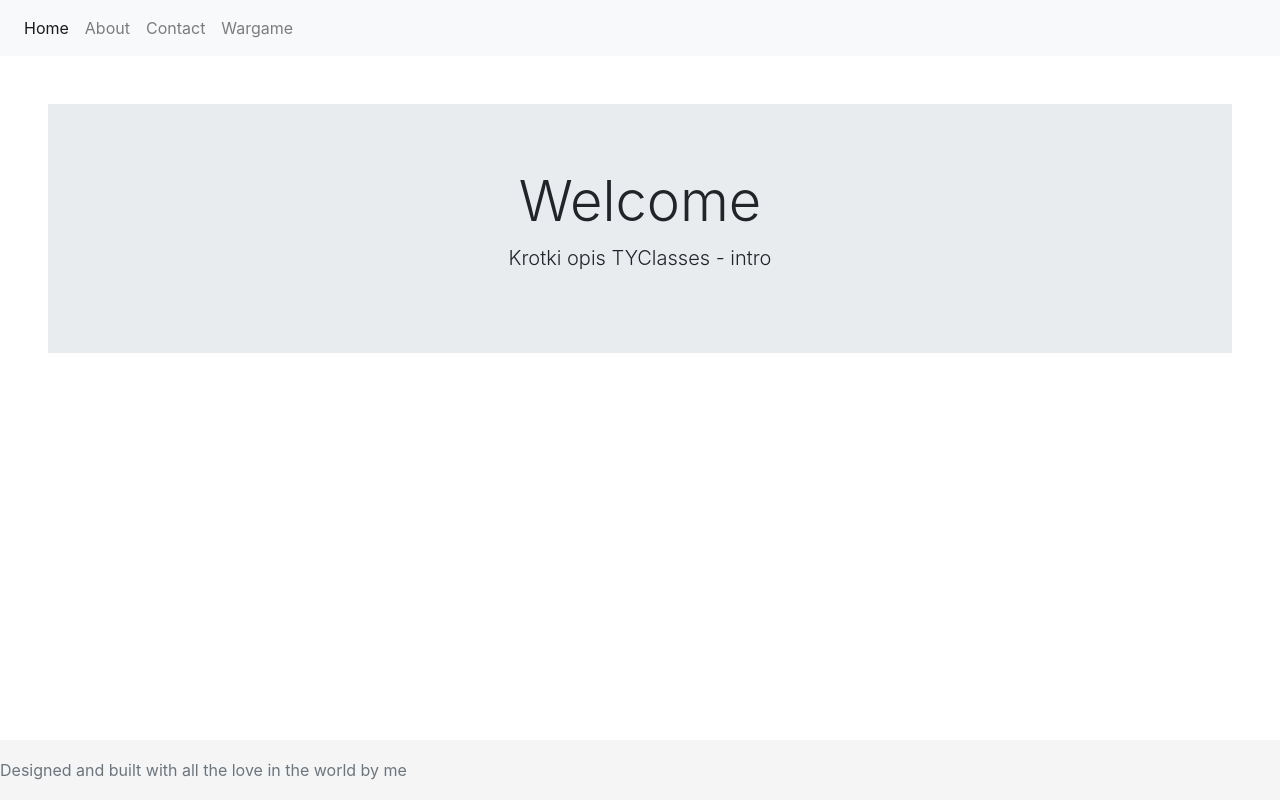
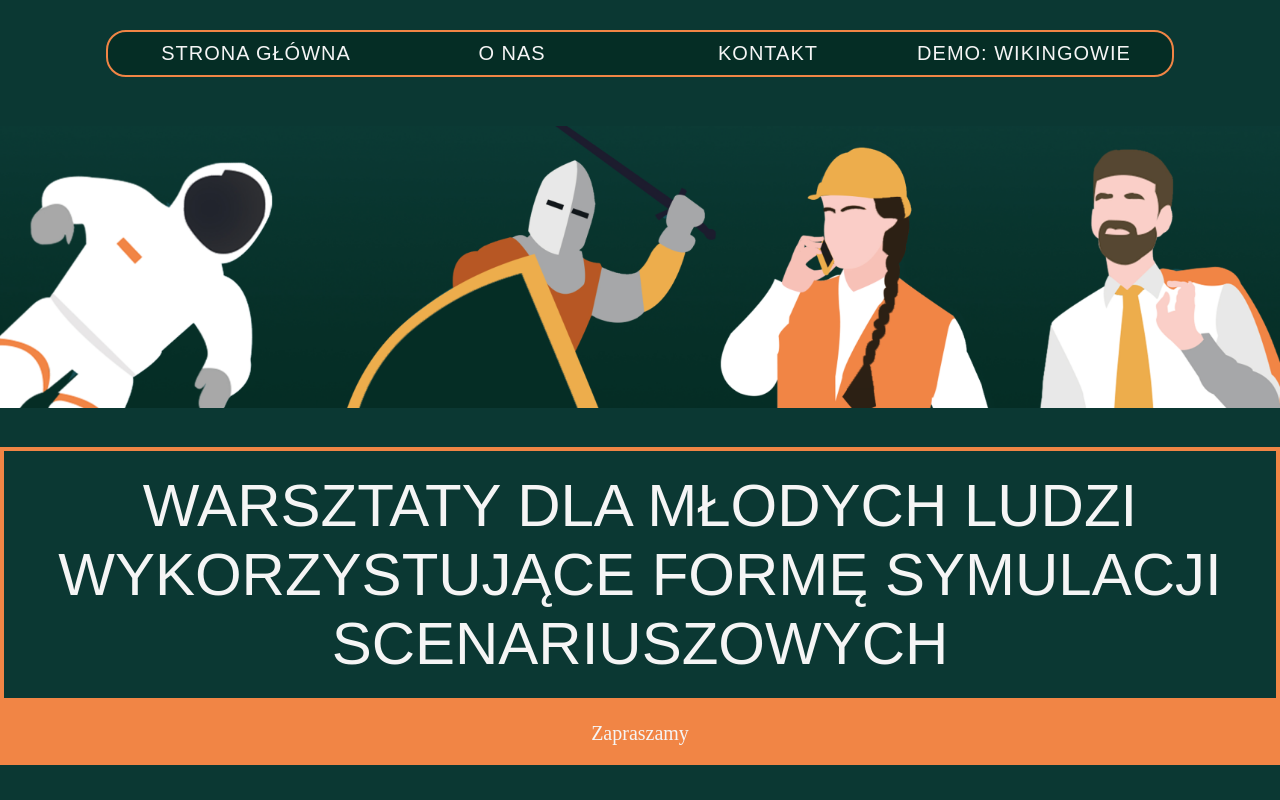
Before and after one commit to MikeRodziewicz/Wargame, a Flask app: page / in a window 1280 px wide. Run offline with Flask 2, Linux system fonts and the light colour scheme; some libraries are stand-ins or nearby versions.

Commit message:
styling - landing page done

```diff
--- /dev/null
+++ b/wargamemain/static/style.css
@@ -0,0 +1,88 @@
+* {
+    margin: 0;
+    padding: 0;
+}
+
+
+html {
+    font-size: 10px;;
+    background-color: #0B3833;
+
+}
+header {
+    height: 40vh;
+    background-image: url('logo3.png');
+    background-size: contain;
+    background-position: center;
+    background-repeat: no-repeat;
+    background-color: #0B3833;
+
+}
+
+main {
+    font-size: 6rem;
+    color:whitesmoke;
+
+}
+
+main p {
+    margin-top: 20px;
+    padding: 20px;
+    text-align: center;
+    border: 4px solid #F18545;
+    text-transform: uppercase;
+    font-family: arial, sans-serif;
+}
+
+
+nav {
+    width: 90%;
+    margin: 30px auto;
+    background-color: #052D25;
+    max-width: 1024px;
+    padding: 0 20px;
+    border-radius: 20px;
+    border: 2px solid #F18545;
+
+}
+
+nav ul {
+    list-style: none;
+    font-size: 0;
+
+}
+
+nav ul li {
+    display: inline-block;
+    width: 25%;
+
+}
+
+nav ul li a {
+    display: block;
+    font-size: 20px;
+    color:whitesmoke;
+    text-decoration: none;
+    font-family: arial, sans-serif;
+    letter-spacing: 1px;
+    text-transform: uppercase;
+    padding: 10px;
+    text-align: center;
+
+}
+
+nav ul li a:hover {
+    background-color: ghostwhite;
+    color: black;
+}
+
+footer {
+    background-color: #F18545;
+
+}
+
+footer p {
+    color: whitesmoke;
+    text-align: center;
+    padding: 2rem 0;
+    font-size: 2rem;
--- a/wargamemain/styles/style.css
+++ /dev/null
@@ -1,8 +0,0 @@
-.footer {
-    position: absolute;
-    bottom: 0;
-    width: 100%;
-    height: 60px;
-    line-height: 60px;
-    background-color: #f5f5f5;
-}
--- a/wargamemain/templates/base.html
+++ b/wargamemain/templates/base.html
@@ -1,52 +1,33 @@
 <!DOCTYPE html>
-<html lang="en">
+<html lang="pl">
 <head>
-    <link rel="stylesheet" href="/styles/style.css">
-    <link rel="stylesheet" href="https://stackpath.bootstrapcdn.com/bootstrap/4.5.2/css/bootstrap.min.css" integrity="sha384-JcKb8q3iqJ61gNV9KGb8thSsNjpSL0n8PARn9HuZOnIxN0hoP+VmmDGMN5t9UJ0Z" crossorigin="anonymous">
-    <script src="https://code.jquery.com/jquery-3.5.1.slim.min.js" integrity="sha384-DfXdz2htPH0lsSSs5nCTpuj/zy4C+OGpamoFVy38MVBnE+IbbVYUew+OrCXaRkfj" crossorigin="anonymous"></script>
-    <script src="https://cdn.jsdelivr.net/npm/popper.js@1.16.1/dist/umd/popper.min.js" integrity="sha384-9/reFTGAW83EW2RDu2S0VKaIzap3H66lZH81PoYlFhbGU+6BZp6G7niu735Sk7lN" crossorigin="anonymous"></script>
-    <script src="https://stackpath.bootstrapcdn.com/bootstrap/4.5.2/js/bootstrap.min.js" integrity="sha384-B4gt1jrGC7Jh4AgTPSdUtOBvfO8shuf57BaghqFfPlYxofvL8/KUEfYiJOMMV+rV" crossorigin="anonymous"></script>
     <meta charset="UTF-8">
-    <title>Title</title>
+    <link rel="stylesheet" href={{ url_for('static', filename="style.css")}}>
+    <title>TyClasses</title>
 </head>
 <body>
 
-<nav class="navbar navbar-expand-lg navbar-light bg-light">
-  <button class="navbar-toggler" type="button" data-toggle="collapse" data-target="#navbarSupportedContent" aria-controls="navbarSupportedContent" aria-expanded="false" aria-label="Toggle navigation">
-    <span class="navbar-toggler-icon"></span>
-  </button>
-
-  <div class="collapse navbar-collapse" id="navbarSupportedContent">
-    <ul class="navbar-nav mr-auto">
-      <li class="nav-item active">
-        <a class="nav-link" href="{{ url_for('core.index')}}">Home <span class="sr-only">(current)</span></a>
-      </li>
-      <li class="nav-item">
-        <a class="nav-link" href="{{ url_for('promotion.about')}}">About</a>
-      </li>
-        <li class="nav-item">
-        <a class="nav-link" href="{{ url_for('core.info')}}">Contact</a>
-      </li>
-        </li>
-        <li class="nav-item">
-        <a class="nav-link" href="{{ url_for('game.wargame')}}">Wargame</a>
-      </li>
-
-  </div>
-
-
+<div class="wrapper">
+<nav>
+    <ul>
+        <li><a href="{{url_for('core.index')}}">strona główna</a></li>
+        <li><a href="{{url_for('promotion.about')}}">o nas</a></li>
+        <li><a href="{{url_for('core.info')}}">kontakt</a></li>
+        <li><a href="{{url_for('game.wargame')}}">demo: wikingowie</a></li>
+    </ul>
 </nav>
-
-<main class="bd-content p-5" id="content" role="main">
 
     {% block content %}
 
+
     {% endblock %}
-</main>
-<footer class="footer text-muted">
 
-    <p>Designed and built with all the love in the world by me</p>
+
+<footer>
+    <p>Zapraszamy</p>
 
 </footer>
+
+</div>
 </body>
 </html>
--- a/wargamemain/templates/index.html
+++ b/wargamemain/templates/index.html
@@ -1,14 +1,39 @@
-{% extends "base.html" %}
-{% block content %}
+<!DOCTYPE html>
+<html lang="pl">
+<head>
+    <meta charset="UTF-8">
+    <link rel="stylesheet" href={{url_for('static', filename="style.css")}}>
+    <title>TyClasses</title>
+</head>
+<body>
+
+<div class="wrapper">
+<nav>
+    <ul>
+        <li><a href="{{url_for('core.index')}}">strona główna</a></li>
+        <li><a href="{{url_for('promotion.about')}}">o nas</a></li>
+        <li><a href="{{url_for('core.info')}}">kontakt</a></li>
+        <li><a href="{{url_for('game.wargame')}}">demo: wikingowie</a></li>
+    </ul>
+</nav>
 
 
-<div class="jumbotron jumbotron-fluid">
-  <div class="container-fluid">
-    <h1 class="display-4 text-justify text-center">Welcome</h1>
-    <p class="lead text-justify text-center">Krotki opis TYClasses - intro</p>
-  </div>
-</div>
+<header>
 
 
 
-{% endblock %}
+</header>
+
+<main>
+    <p class="description">warsztaty dla młodych ludzi wykorzystujące formę symulacji scenariuszowych</p>
+</main>
+
+
+<footer>
+    <p>Zapraszamy</p>
+
+</footer>
+
+</div>
+</body>
+</html>
```
Also changed, not shown: wargamemain/templates/about.html (+4 -4 lines), wargamemain/templates/wargame.html (+33 -25 lines), wargamemain/static/logo3.png (added), wargamemain/static/token_1.png (deleted), wargamemain/static/token_2.png (deleted).
